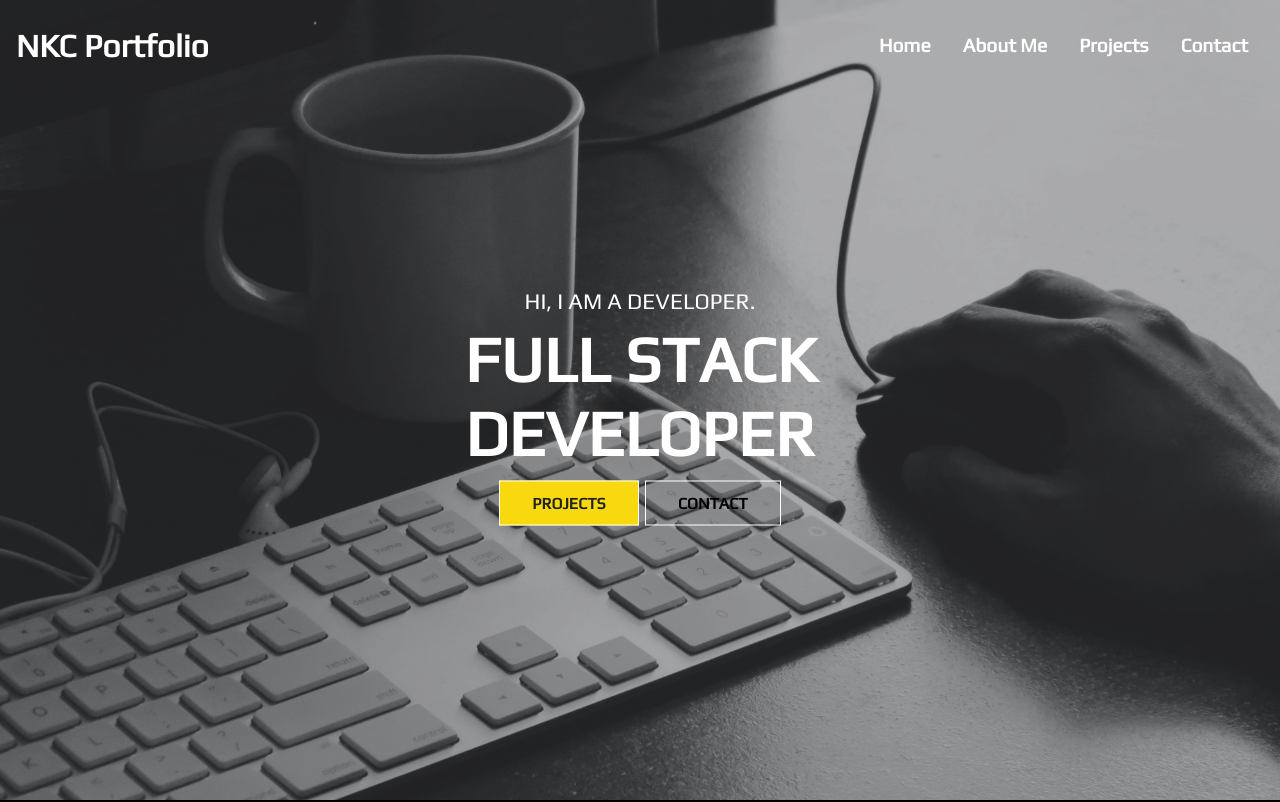
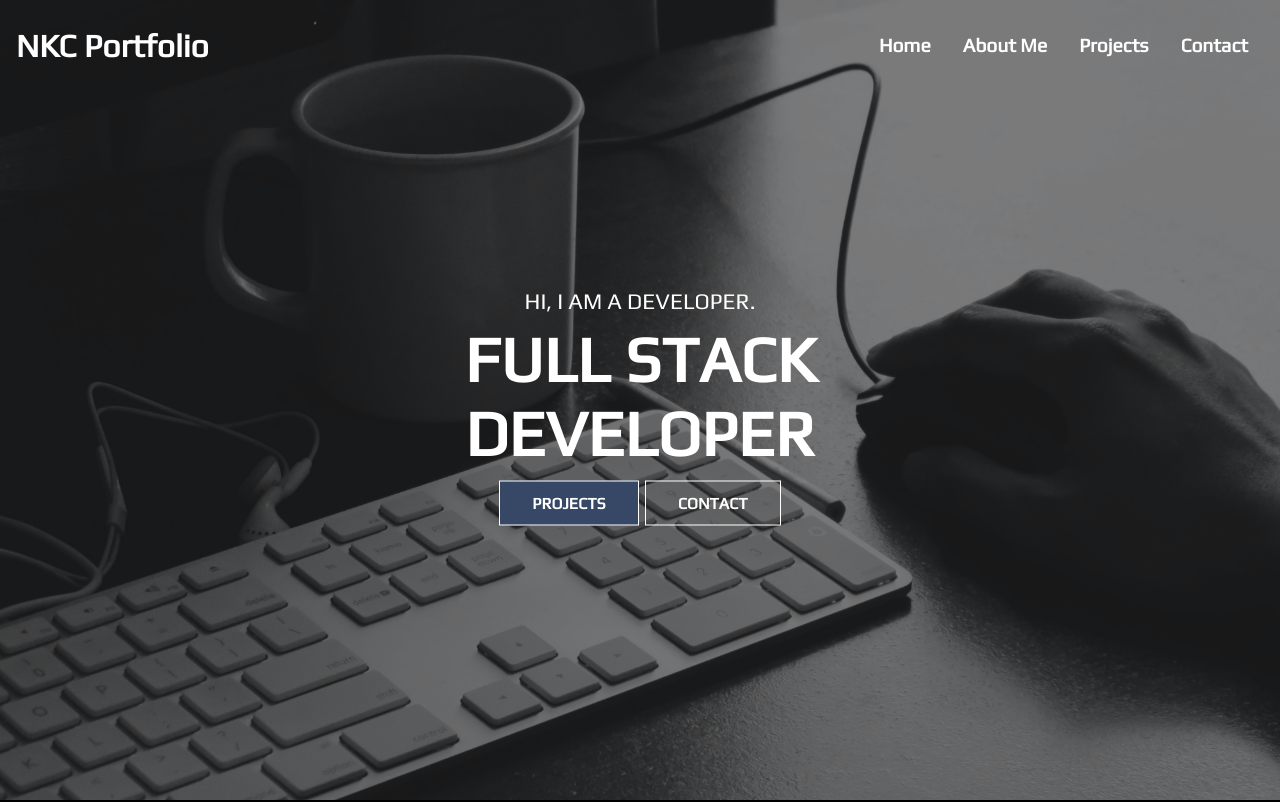
Before and after one commit to NKC27/Portfolio-REACT, a React (Create React App) app in the folder portfolio/: page / in a window 1280 px wide. Shown: the top 802 px of the page. Built offline with nearby package versions, Linux system fonts and the light colour scheme; a web font is replaced by a local one.

Commit message:
css styles updated

```diff
--- a/portfolio/src/components/AboutContentStyles.css
+++ b/portfolio/src/components/AboutContentStyles.css
@@ -24,7 +24,7 @@
 }
 
 .right .img-container {
-  display: flex;
+  display: flexbox;
   grid-template-columns: repeat(6, 1fr);
   justify-content: space-between;
   position: relative;
@@ -33,17 +33,17 @@
 }
 
 .right .img {
- max-width: 90%;
+ max-width: 80%;
  border: 1px transparent;
  float: left;
  width: 33% ;
  padding: 5px;
  background-color: rgba(247, 251, 254, 0.15);
- border-radius: 5%;
+ border-radius: 8%;
 }
 
 .right .top {
-  grid-column: 1 / span 8;
+  grid-column: 6 / span 8;
   grid-row: 1;
   padding-top: 20%;
   z-index: 6;
--- a/portfolio/src/components/HeroImageStyles.css
+++ b/portfolio/src/components/HeroImageStyles.css
@@ -20,7 +20,7 @@
   top: 0;
   left: 0;
   background-color: black;
-  opacity:0.3;
+  opacity:0.5;
 }
 
 .hero {
--- a/portfolio/src/components/NavbarStyles.css
+++ b/portfolio/src/components/NavbarStyles.css
@@ -10,7 +10,7 @@
 }
 
 .header-bg {
-  background-color: rgba(0, 0, 0, 0.85);
+  background-color: rgba(0, 0, 0, 0.99);
   transition: 0.5s;
 }
 
--- a/portfolio/src/index.css
+++ b/portfolio/src/index.css
@@ -27,8 +27,8 @@ ul {
   padding: 12px 32px;
   font-size: 1rem;
   text-transform: uppercase;
-  background: rgb(248, 217, 15);
-  color: #222;
+  background: rgb(55, 72, 103);
+  color: rgb(255, 255, 255);
   border: 1px solid #fff;
   font-weight: 600;
   cursor: pointer;
@@ -39,7 +39,7 @@ ul {
   border: 1px solid #fff;
   padding: 12px 32px;
   background: transparent;
-  color: rgb(0, 0, 0);
+  color: rgb(255, 255, 255);
 }
 
 .btn:hover {
```
